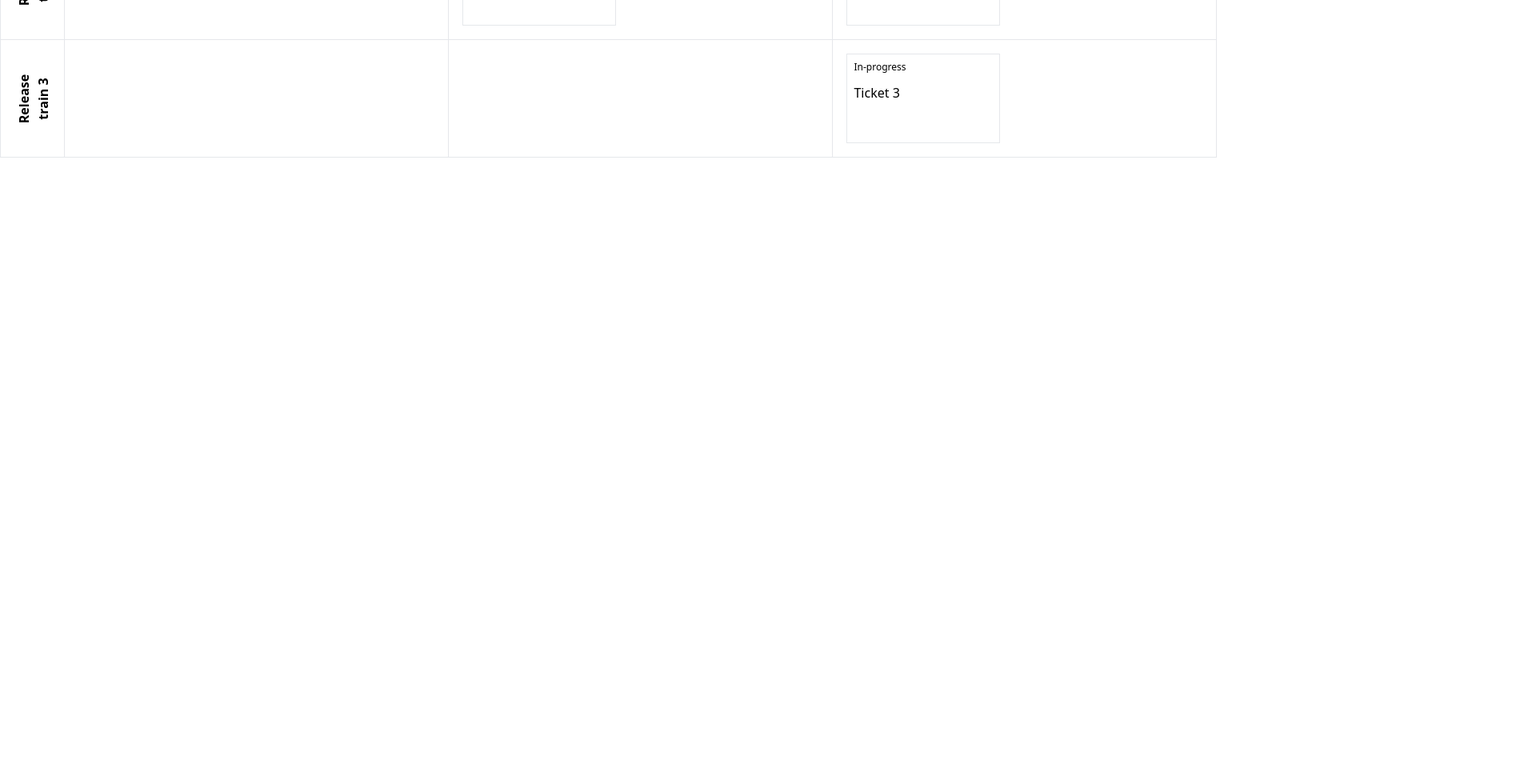
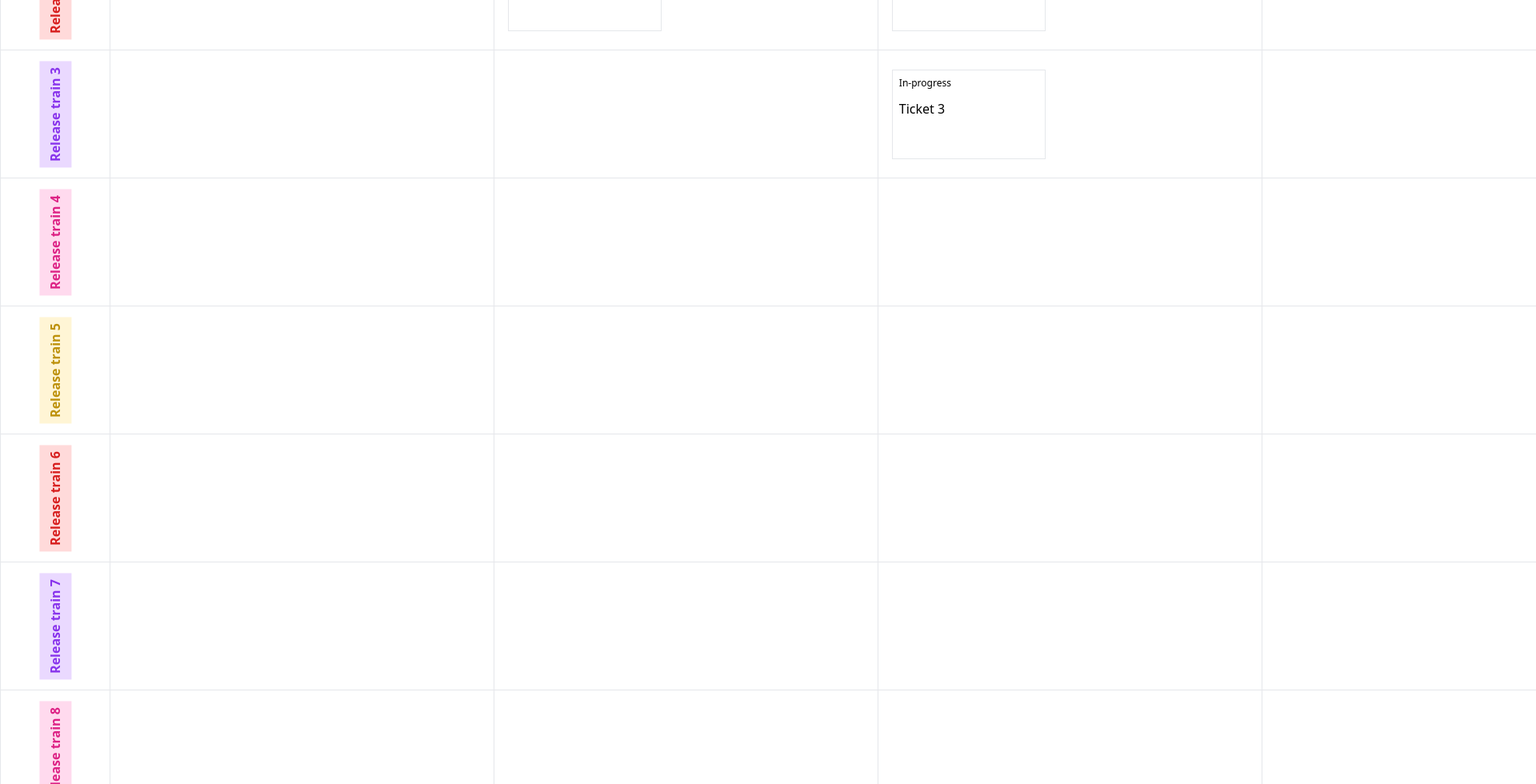
Before and after one commit to ArkadiNazarian/planning-board, a React (Create React App) app: page / in a window 1280 px wide. Shown: the part 400-1380 px from the top of the page at 80% size, 1920 px wide, since content can reach past the window. Before the commit the page ends 800 px from the top, so only its background shows below. Built offline with nearby package versions, Linux system fonts and the light colour scheme.

Commit message:
fix the final styles

```diff
--- a/src/App.tsx
+++ b/src/App.tsx
@@ -3,22 +3,6 @@ import { release_train_list, program_increment_list } from "./data";
 import './my.css'
 
 const App = () => {
-
-  const color_picker = (index: number) => {
-    console.log(index)
-    switch (index) {
-      case 1:
-        return "custom_yellow";
-      case 2:
-        return "custom_red";
-      case 3:
-        return "custom_purple";
-      case 4:
-        return "custom_pink";
-      default:
-        break;
-    }
-  }
 
   return (
     <div className="tw-w-full">
@@ -28,13 +12,13 @@ const App = () => {
             release_train_list.map((train_value, train_index) => (
               <tr key={train_value._id}>
                 <th className={`${train_index === 0 ? "tw-border-none" : "tw-border"}`}>
-                  <div className={`tw-bg-${color_picker(train_index)} tw-p-2`}>
+                  <div className={`${(train_index === 1 || train_index % 4 === 1) ? "tw-bg-custom_yellow tw-text-custom_yellow" : (train_index === 2 || train_index % 4 === 2) ? "tw-bg-custom_red tw-text-custom_red" : (train_index === 3 || train_index % 4 === 3) ? "tw-bg-custom_purple tw-text-custom_purple" : (train_index === 4 || (train_index % 4 === 0 && train_index !== 0)) && "tw-bg-custom_pink tw-text-custom_pink"} tw-p-2 tw-min-w-max`}>
                     {train_value.title}
                   </div>
                 </th>
                 {
                   program_increment_list.map((increment_value, index) => (
-                    <td key={increment_value._id} className={` ${train_index !== 0 && "tw-border"} ${train_index === 0 && "tw-pl-3 tw-font-bold"}`}>{train_index === 0 ? increment_value.title : <Card program_increment_id={increment_value._id} release_train_id={train_value._id} />}</td>
+                    <td key={increment_value._id} className={` ${train_index !== 0 && "tw-border"} ${train_index === 0 && "tw-pl-3 tw-font-bold except"}`}>{train_index === 0 ? increment_value.title : <Card program_increment_id={increment_value._id} release_train_id={train_value._id} />}</td>
                   ))
                 }
               </tr>
--- a/src/data.ts
+++ b/src/data.ts
@@ -10,6 +10,14 @@ export const program_increment_list = [
     {
         _id: "p3",
         title: "Program increment 3"
+    },
+    {
+        _id: "p4",
+        title: "Program increment 4"
+    },
+    {
+        _id: "p5",
+        title: "Program increment 5"
     }
 ]
 
@@ -29,6 +37,34 @@ export const release_train_list = [
     {
         _id: "r3",
         title: "Release train 3"
+    }
+    ,
+    {
+        _id: "r4",
+        title: "Release train 4"
+    }
+    ,
+    {
+        _id: "r5",
+        title: "Release train 5"
+    },
+    {
+        _id: "r6",
+        title: "Release train 6"
+    }
+    ,
+    {
+        _id: "r7",
+        title: "Release train 7"
+    },
+    {
+        _id: "r8",
+        title: "Release train 8"
+    }
+    ,
+    {
+        _id: "r9",
+        title: "Release train 9"
     }
 ]
 
--- a/src/my.css
+++ b/src/my.css
@@ -1,7 +1,11 @@
-th{
+th {
     rotate: 270deg;
 }
 
-td{
+td {
     min-width: 30rem;
 }
+
+td:not(.except) {
+    height: 10rem;
+}
--- a/tailwind.config.js
+++ b/tailwind.config.js
@@ -9,11 +9,17 @@ module.exports = {
         'custom-origin': '15% 73%',
       }
     },
-    backgroundColor:{
+    textColor:{
       "custom_yellow":"#BD910B",
       "custom_red":"#D71E1E",
       "custom_purple":"#8833EC",
       "custom_pink":"#DD2285",
+    },
+    backgroundColor:{
+      "custom_yellow":"#FFF5D5",
+      "custom_red":"#FFDADA",
+      "custom_purple":"#EAD9FF",
+      "custom_pink":"#FFDAEE",
       "custom_white":"#F0F0F0"
     }
   },
```
